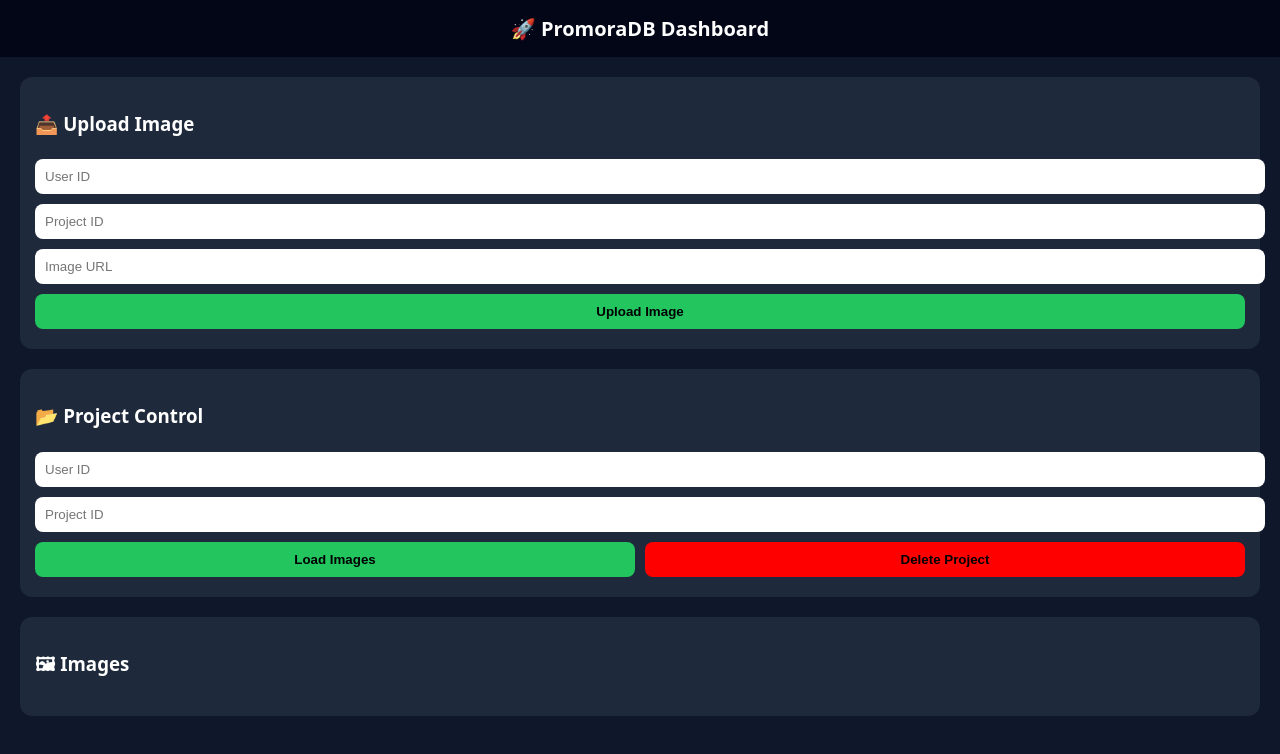
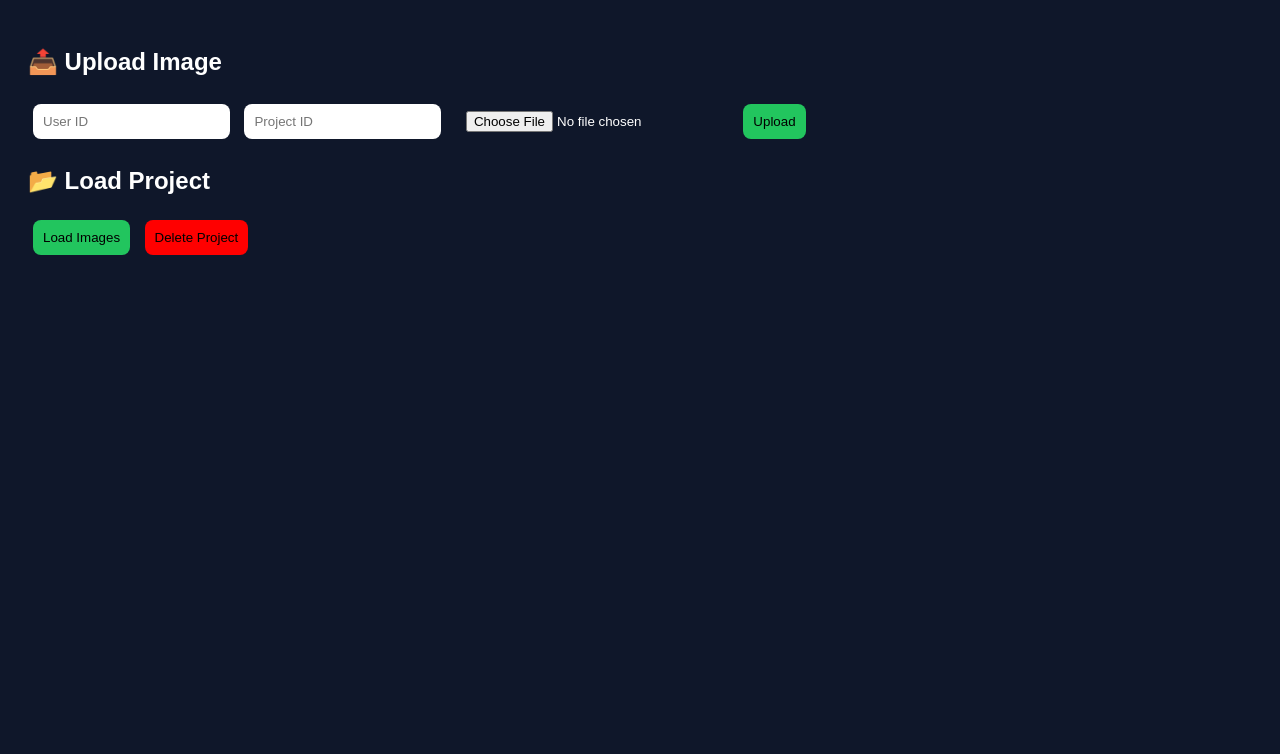
Before and after one commit to lirilabs/promoradb, a website: page index.html in a window 1280 px wide. Drawn offline with Linux system fonts and the light colour scheme.

Commit message:
Update index.html

```diff
--- a/index.html
+++ b/index.html
@@ -1,209 +1,92 @@
 <!DOCTYPE html>
-<html lang="en">
+<html>
 <head>
-<meta charset="UTF-8">
-<meta name="viewport" content="width=device-width, initial-scale=1.0">
-<title>PromoraDB Dashboard</title>
+<title>PromoraDB</title>
 
 <style>
-body {
-  margin: 0;
-  font-family: system-ui;
-  background: #0f172a;
-  color: #fff;
-}
-
-header {
-  padding: 15px;
-  background: #020617;
-  text-align: center;
-  font-size: 20px;
-  font-weight: bold;
-}
-
-.container {
-  padding: 20px;
-}
-
-.card {
-  background: #1e293b;
-  padding: 15px;
-  border-radius: 12px;
-  margin-bottom: 20px;
-}
-
-input, button {
-  padding: 10px;
-  margin: 5px 0;
-  border-radius: 8px;
-  border: none;
-  width: 100%;
-}
-
-button {
-  background: #22c55e;
-  cursor: pointer;
-  font-weight: bold;
-}
-
-button:hover {
-  opacity: 0.8;
-}
-
-.grid {
-  display: grid;
-  grid-template-columns: repeat(auto-fill, minmax(150px,1fr));
-  gap: 10px;
-}
-
-.image-card {
-  background: #020617;
-  padding: 10px;
-  border-radius: 10px;
-  text-align: center;
-}
-
-img {
-  width: 100%;
-  border-radius: 8px;
-}
-
-.actions button {
-  margin-top: 5px;
-  background: #ef4444;
-}
-
-.project-actions {
-  display: flex;
-  gap: 10px;
-}
+body { background:#0f172a;color:#fff;font-family:sans-serif }
+.container { padding:20px }
+input,button { padding:10px;margin:5px;border-radius:8px;border:none }
+button { background:#22c55e;cursor:pointer }
+.grid { display:grid;grid-template-columns:repeat(auto-fill,minmax(140px,1fr));gap:10px }
+.card { background:#1e293b;padding:10px;border-radius:10px;text-align:center }
+img { width:100%;border-radius:8px }
 </style>
 </head>
 
 <body>
 
-<header>🚀 PromoraDB Dashboard</header>
-
 <div class="container">
 
-<!-- ================= UPLOAD ================= -->
-<div class="card">
-<h3>📤 Upload Image</h3>
+<h2>📤 Upload Image</h2>
+<input id="uid" placeholder="User ID">
+<input id="pid" placeholder="Project ID">
+<input type="file" id="file">
+<button onclick="upload()">Upload</button>
 
-<input id="uid" placeholder="User ID">
-<input id="promptId" placeholder="Project ID">
-<input id="imageUrl" placeholder="Image URL">
+<h2>📂 Load Project</h2>
+<button onclick="load()">Load Images</button>
+<button onclick="deleteProject()" style="background:red">Delete Project</button>
 
-<button onclick="upload()">Upload Image</button>
-</div>
-
-<!-- ================= PROJECT CONTROL ================= -->
-<div class="card">
-<h3>📂 Project Control</h3>
-
-<input id="view_uid" placeholder="User ID">
-<input id="view_promptId" placeholder="Project ID">
-
-<div class="project-actions">
-  <button onclick="loadImages()">Load Images</button>
-  <button onclick="deleteProject()" style="background:red;">Delete Project</button>
-</div>
-</div>
-
-<!-- ================= IMAGES ================= -->
-<div class="card">
-<h3>🖼 Images</h3>
 <div id="images" class="grid"></div>
-</div>
 
 </div>
 
 <script>
 const BASE = "https://promoradb.vercel.app";
 
-// ================= UPLOAD =================
-async function upload() {
-  const res = await fetch(BASE + "/api/image-store", {
-    method: "POST",
-    headers: {"Content-Type": "application/json"},
-    body: JSON.stringify({
-      uid: uid.value,
-      promptId: promptId.value,
-      imageUrl: imageUrl.value
-    })
+async function upload(){
+  const file = document.getElementById("file").files[0];
+
+  const fd = new FormData();
+  fd.append("uid", uid.value);
+  fd.append("promptId", pid.value);
+  fd.append("file", file);
+
+  await fetch(BASE+"/api/image-store",{
+    method:"POST",
+    body:fd
   });
 
-  const data = await res.json();
-  alert("Uploaded ✅");
+  alert("Uploaded");
 }
 
-// ================= LOAD =================
-async function loadImages() {
-  const res = await fetch(
-    `${BASE}/api/image-serve?uid=${view_uid.value}&promptId=${view_promptId.value}`
-  );
+async function load(){
+  const res = await fetch(`${BASE}/api/image-serve?uid=${uid.value}&promptId=${pid.value}`);
+  const data = await res.json();
 
-  const data = await res.json();
-  renderImages(data.images || []);
-}
+  images.innerHTML="";
 
-// ================= RENDER =================
-function renderImages(images) {
-  const container = document.getElementById("images");
-  container.innerHTML = "";
+  data.images.forEach(img=>{
+    const div=document.createElement("div");
+    div.className="card";
 
-  if (images.length === 0) {
-    container.innerHTML = "<p>No images found</p>";
-    return;
-  }
-
-  images.forEach(img => {
-    const div = document.createElement("div");
-    div.className = "image-card";
-
-    div.innerHTML = `
-      <img src="${img.cdnUrl}" />
-      <small>${img.filename}</small>
-
-      <div class="actions">
-        <button onclick="viewImage('${img.filename}')">View</button>
-        <button onclick="deleteImage('${img.filename}')">Delete</button>
-      </div>
+    div.innerHTML=`
+      <img src="${img.cdnUrl}">
+      <button onclick="view('${img.filename}')">View</button>
+      <button onclick="del('${img.filename}')" style="background:red">Delete</button>
     `;
 
-    container.appendChild(div);
+    images.appendChild(div);
   });
 }
 
-// ================= VIEW =================
-function viewImage(filename) {
-  const url = `${BASE}/api/image-serve?uid=${view_uid.value}&promptId=${view_promptId.value}&filename=${filename}`;
-  window.open(url, "_blank");
+function view(file){
+  window.open(`${BASE}/api/image-serve?uid=${uid.value}&promptId=${pid.value}&filename=${file}`);
 }
 
-// ================= DELETE IMAGE =================
-async function deleteImage(filename) {
-  if (!confirm("Delete this image?")) return;
-
-  await fetch(
-    `${BASE}/api/image-delete?uid=${view_uid.value}&promptId=${view_promptId.value}&filename=${filename}`,
-    { method: "DELETE" }
-  );
-
-  loadImages();
+async function del(file){
+  await fetch(`${BASE}/api/image-delete?uid=${uid.value}&promptId=${pid.value}&filename=${file}`,{
+    method:"DELETE"
+  });
+  load();
 }
 
-// ================= DELETE PROJECT =================
-async function deleteProject() {
-  if (!confirm("Delete entire project?")) return;
-
-  await fetch(
-    `${BASE}/api/image-delete?uid=${view_uid.value}&promptId=${view_promptId.value}`,
-    { method: "DELETE" }
-  );
-
-  document.getElementById("images").innerHTML = "";
-  alert("Project deleted ❌");
+async function deleteProject(){
+  await fetch(`${BASE}/api/image-delete?uid=${uid.value}&promptId=${pid.value}`,{
+    method:"DELETE"
+  });
+  images.innerHTML="";
 }
 </script>
 
```
